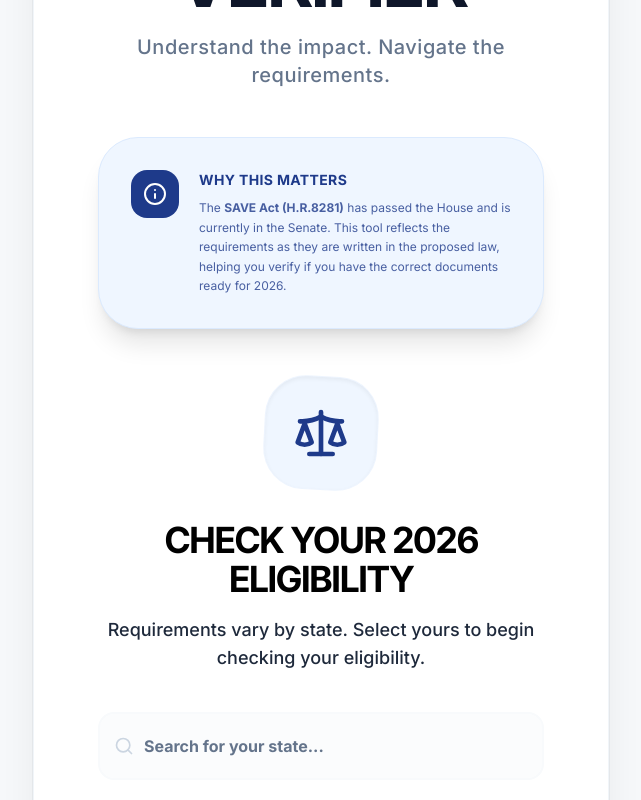
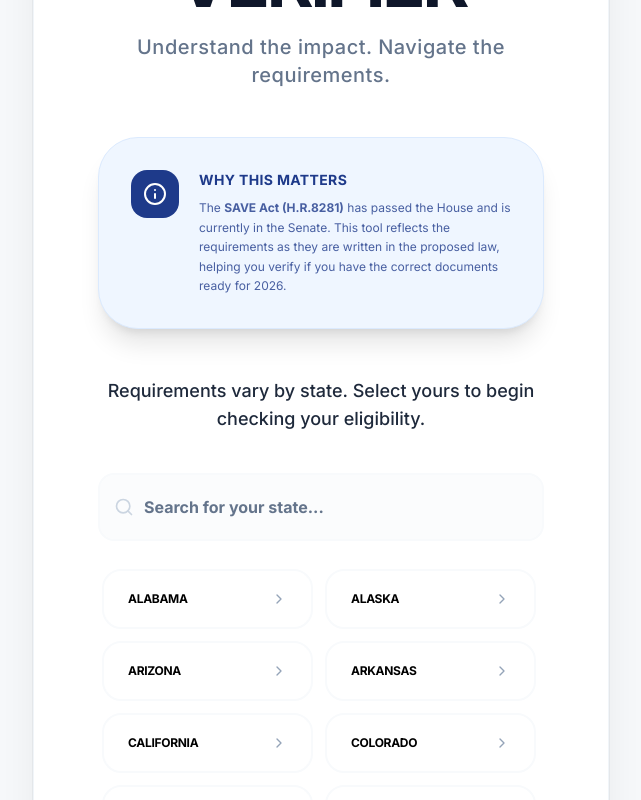
Before and after one commit to us-civic-action/SAVE_ACT-Verifier, a React (Vite) app: page / in a window 1280 px wide. Shown: the part 521-1321 px from the top of the page, without its empty margins (319-960 px from the left). Built offline with nearby package versions, Linux system fonts and the light colour scheme.

Commit message:
style: remove redundant eligibility header

```diff
--- a/App.tsx
+++ b/App.tsx
@@ -573,15 +573,6 @@ const App: React.FC = () => {
                 </div>
 
                 <div className="text-center mb-10">
-                  <div className={`inline-flex items-center justify-center w-28 h-28 rounded-[2.5rem] rotate-3 mb-8 shadow-inner ring-1 transition-transform hover:rotate-0 duration-700 ${state.accessibility.isDarkMode ? 'bg-blue-900/30 text-blue-400 ring-blue-900/50' : 'bg-blue-50 text-blue-900 ring-blue-100/50'}`}>
-                    <Scale className="w-14 h-14 -rotate-3" />
-                  </div>
-                  <h2
-                    className={`text-4xl font-black leading-[1.1] tracking-tighter uppercase ${largeTextClass}`}
-                    style={{ color: state.accessibility.isDarkMode ? '#ffffff' : '#000000' }}
-                  >
-                    Check Your 2026 Eligibility
-                  </h2>
                   <p
                     className={`mt-4 text-lg font-medium ${largeTextClass}`}
                     style={{ color: state.accessibility.isDarkMode ? '#e2e8f0' : '#1e293b' }}
```
